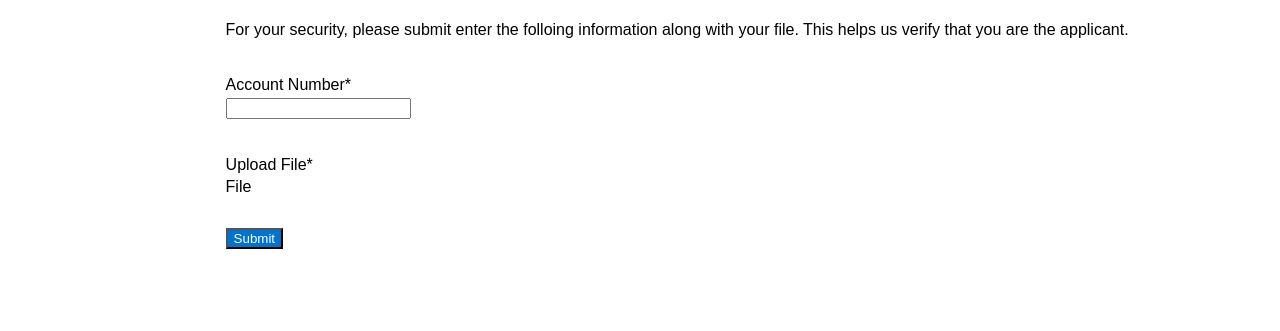
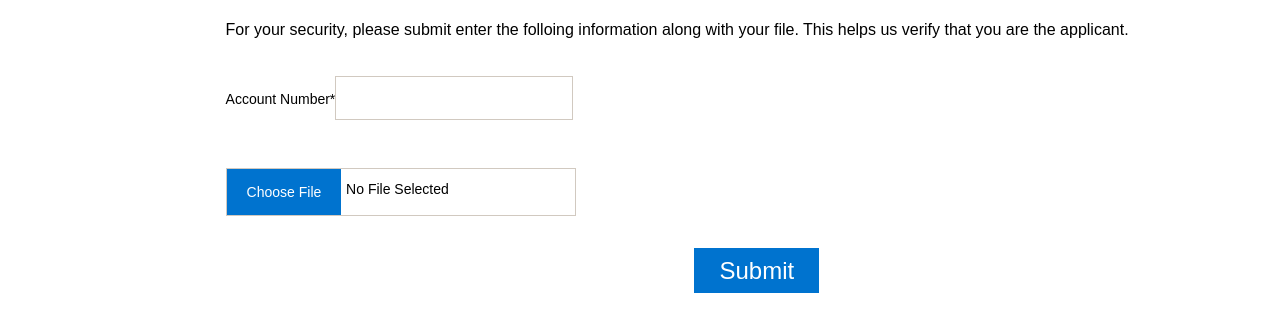
Before and after one commit to vzhang517/BankofAmerica_Box_Demo, a React app in the folder bankofamerica/: page / in a window 1280 px wide. Shown: the part 143-474 px from the top of the page. Built offline with nearby package versions, Linux system fonts and the light colour scheme.

Commit message:
fixed upload file field

```diff
--- a/bankofamerica/src/components/UploadFileForm.js
+++ b/bankofamerica/src/components/UploadFileForm.js
@@ -6,7 +6,14 @@ import "./_UploadFileForm.scss";
 
 
 class UploadFileForm extends React.Component {
-    state = { accountNo: "", selectedFile: null};
+  constructor(props){
+    super(props);
+
+    this.state = { accountNo: "", selectedFile: null, selectedFilename:"No File Selected"};
+
+  }
+
+
 
     // Sets state to whatever is being typed in the input
     onInputChange = event => {
@@ -22,7 +29,7 @@ class UploadFileForm extends React.Component {
     onChangeHandler=event=>{
       this.setState({
         selectedFile: event.target.files[0],
-        loaded: 0,
+        selectedFilename: event.target.files[0].name
       })
     };
 
@@ -47,26 +54,26 @@ class UploadFileForm extends React.Component {
 
     render() {
         return (
-          <form onSubmit={this.onFormSubmit}>
+          <form onSubmit={this.onFormSubmit} className="uploadfileform_form">
             <div className="uploadfileform_inputs">
-              <div>
-                <label className="uploadfileform_label">Account Number*</label>
+              <div className="uploadfileform_input">
+                <label>Account Number*</label>
                 <input
                   type="text"
                   value={this.state.accountNo}
                   onChange={this.onInputChange}
                 />
               </div>
-              <div>
-              <label className="uploadfileform_label">Upload File*</label>
-                <label className="uploadfileform_customuploadbutton">
-                  <input type="file" onChange={this.onChangeHandler}/>
-                   File
-                </label>
+              <div className="uploadfileform_filecontainer">
+                <input type="file" onChange={this.onChangeHandler} id="realbutton" hidden/>
+                <label htmlFor="realbutton" className="uploadfileform_choosefilelabel">Choose File</label>
+                <div className="uploadfileform_filechosen">{this.state.selectedFilename}</div>
+
               </div>
             </div>
             <button type="button" className="uploadfileform_submitbutton" onClick={this.onClickHandler}>Submit</button>
           </form>
+
 
 
         )
--- a/bankofamerica/src/components/_UploadFileForm.scss
+++ b/bankofamerica/src/components/_UploadFileForm.scss
@@ -2,15 +2,27 @@
     display: flex;
     flex-direction: column;
     justify-content: space-between;
-    width: 200px;
-    height: 120px;
+    width: 350px;
+    height: 140px;
     padding-top: 2%;
     padding-bottom: 3%;
 }
 
-.uploadfileform_label{
-    display: block;
-    padding-bottom: 2%;
+.uploadfileform_input{
+    label{
+        display: inline-block;
+        font-size: 14px;
+        font-weight: normal;
+    }
+
+    input{
+        height: 40px;
+        font-size: 18px;
+        border: 1px solid #d1c9c0;
+        display: inline-block;
+        box-shadow: none;
+    }
+
 }
 
 input[type="file"] {
@@ -24,6 +36,43 @@ input[type="file"] {
 }
 
 .uploadfileform_submitbutton{
+    display: block;
+    margin:auto;
+    font-size: 24px;
+    line-height: 25px;
+    padding: 10px 25px;
+    color: #fff;
+    background-color: #0073CF;
+    text-align: center;
+    text-decoration: none;
+    border-radius: 0;
+    border: none;
+    outline: none;
+}
+
+.uploadfileform_choosefilelabel {
+    font-size: 14px;
+    background-color: #0073cf;
+    border: none;
     color: white;
-    background-color: #0073cf;
-}
+    padding: 15px 20px;
+    text-align: center;
+    text-decoration: none;
+    display: inline-block;
+  }
+
+  .uploadfileform_filechosen{
+    font-size: 14px;
+    margin-left: 0.3rem;
+    font-family: sans-serif;
+    overflow: hidden;
+    display: inline-block;
+  }
+
+  .uploadfileform_filecontainer{
+    border: 1px solid #d1c9c0;
+    box-sizing: border-box;
+    display: inline-block;
+    overflow: hidden;
+    white-space: nowrap;
+  }
```
